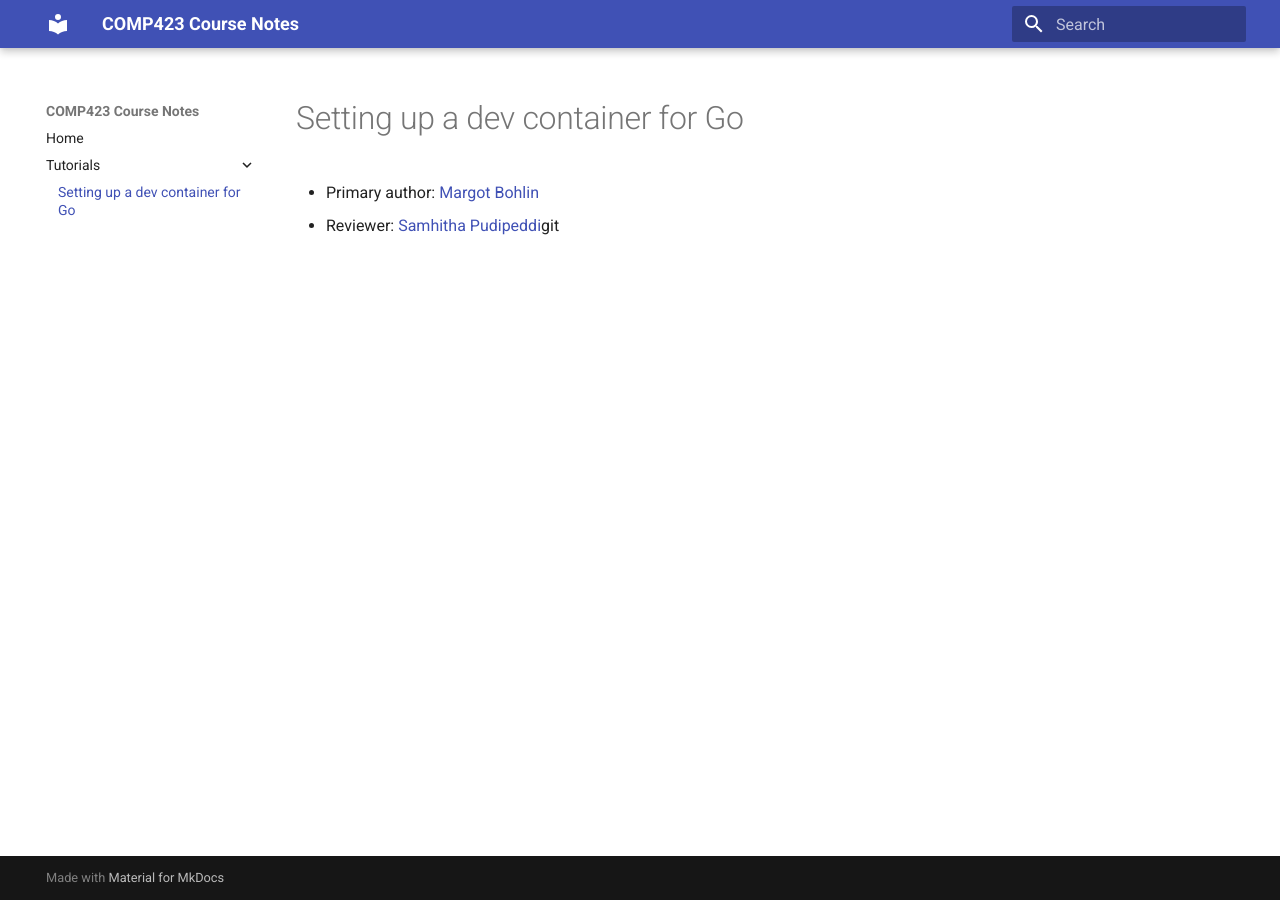
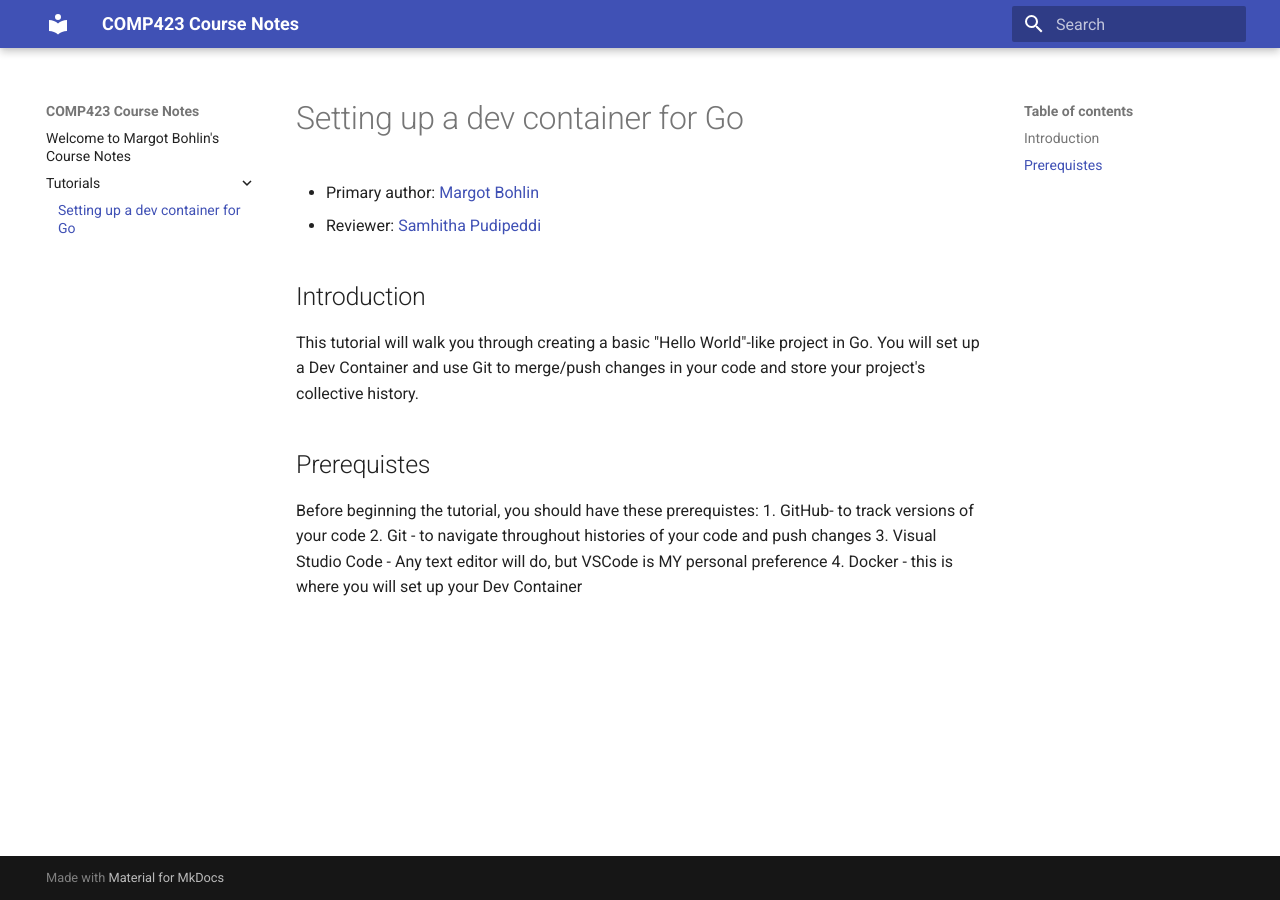
Before and after one commit to margotbohlin/comp423-course-notes, an MkDocs documentation site: the page built from docs/tutorials/go-setup.md, in a window 1280 px wide. Built offline with MkDocs 1.6.1 and Material for MkDocs 9.7.7, drawn with Linux system fonts in a browser that asks for light colours.

Commit message:
introduction and prereqs

```diff
--- a/docs/tutorials/go-setup.md
+++ b/docs/tutorials/go-setup.md
@@ -1,3 +1,15 @@
 # Setting up a dev container for Go
 * Primary author: [Margot Bohlin](https://github.com/margotbohlin)
-* Reviewer: [Samhitha Pudipeddi](https://github.com/samhipudi)git
+* Reviewer: [Samhitha Pudipeddi](https://github.com/samhipudi)
+
+## Introduction
+
+This tutorial will walk you through creating a basic "Hello World"-like project in Go. You will set up a Dev Container and use Git to merge/push changes in your code and store your project's collective history.
+
+## Prerequistes
+
+Before beginning the tutorial, you should have these prerequistes:
+1. GitHub- to track versions of your code
+2. Git - to navigate throughout histories of your code and push changes
+3. Visual Studio Code - Any text editor will do, but VSCode is MY personal preference
+4. Docker - this is where you will set up your Dev Container
```
Also changed, not shown: docs/index.md (+1 -1 lines).
